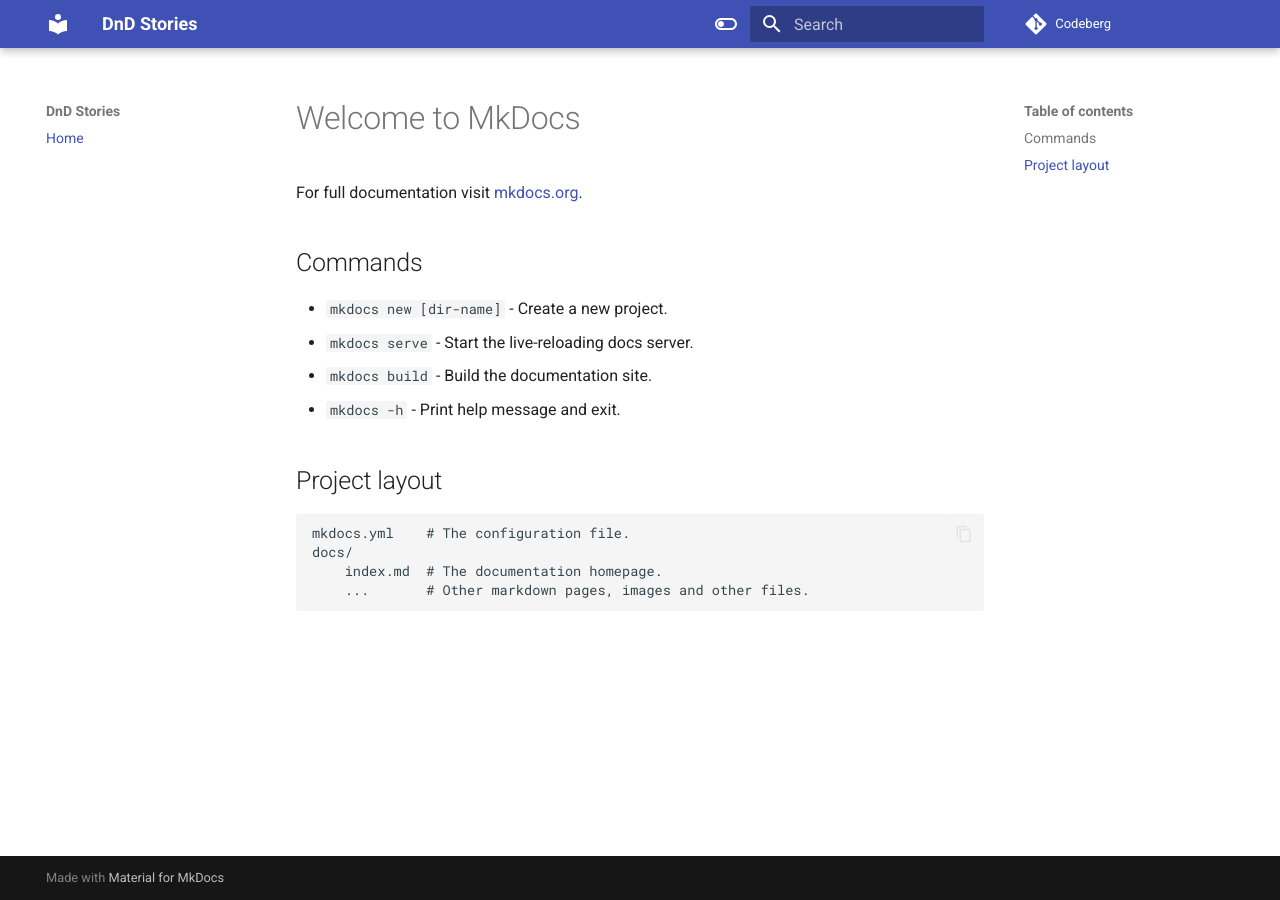
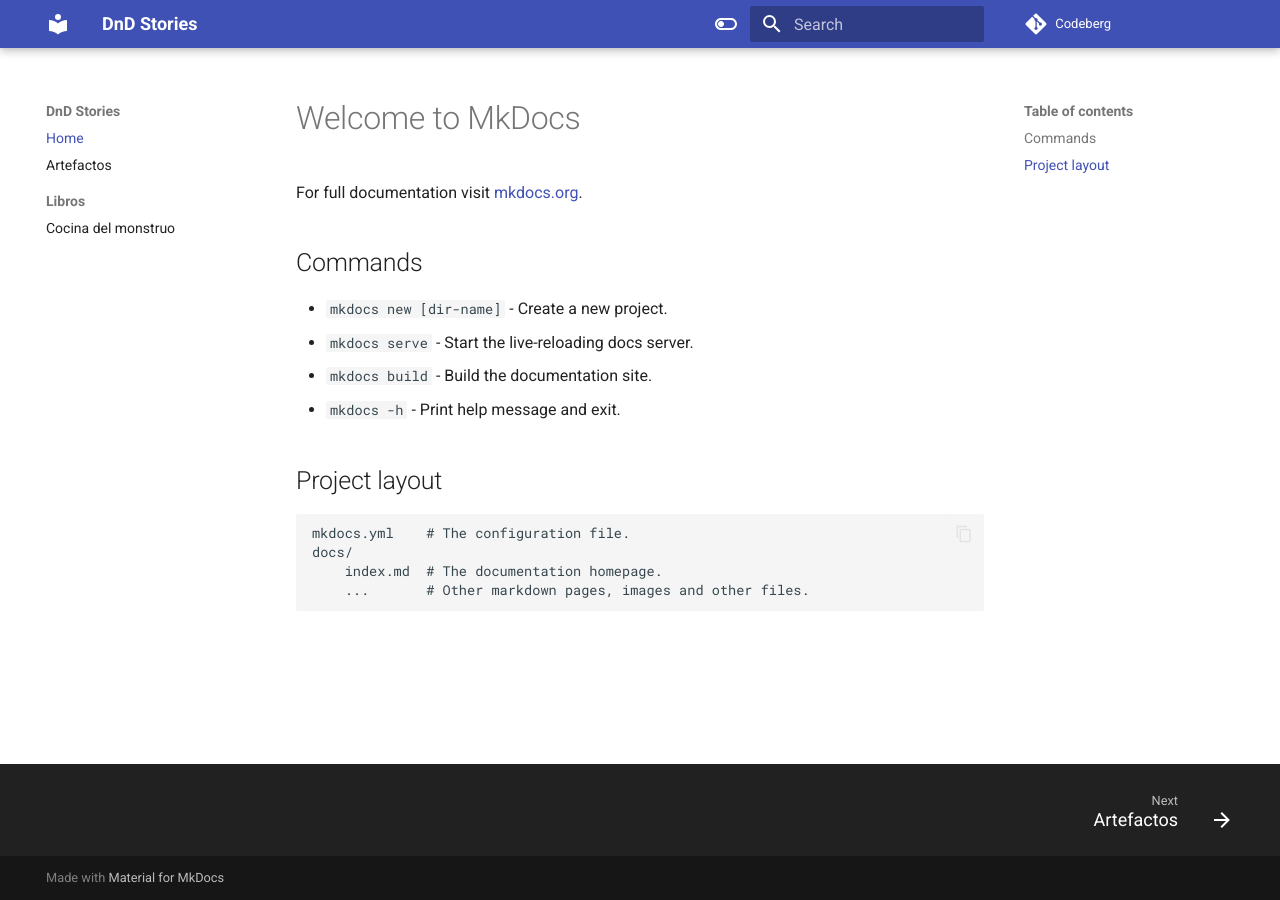
Before and after one commit to Jtachan/DnD-Stories, an MkDocs documentation site: the page built from docs/index.md, in a window 1280 px wide. Built offline with MkDocs 1.6.1 and Material for MkDocs 9.7.7, drawn with Linux system fonts in a browser that asks for light colours.

Commit message:
Navegacion

```diff
--- a/mkdocs.yml
+++ b/mkdocs.yml
@@ -3,6 +3,9 @@ repo_url: https://codeberg.org/Jtachan/DnD-Stories
 
 nav:
   - Home: index.md
+  - Artefactos: artefactos/index.md
+  - Libros:
+      - Cocina del monstruo: libros/CdM/index.md
 
 theme:
   name: material
```
